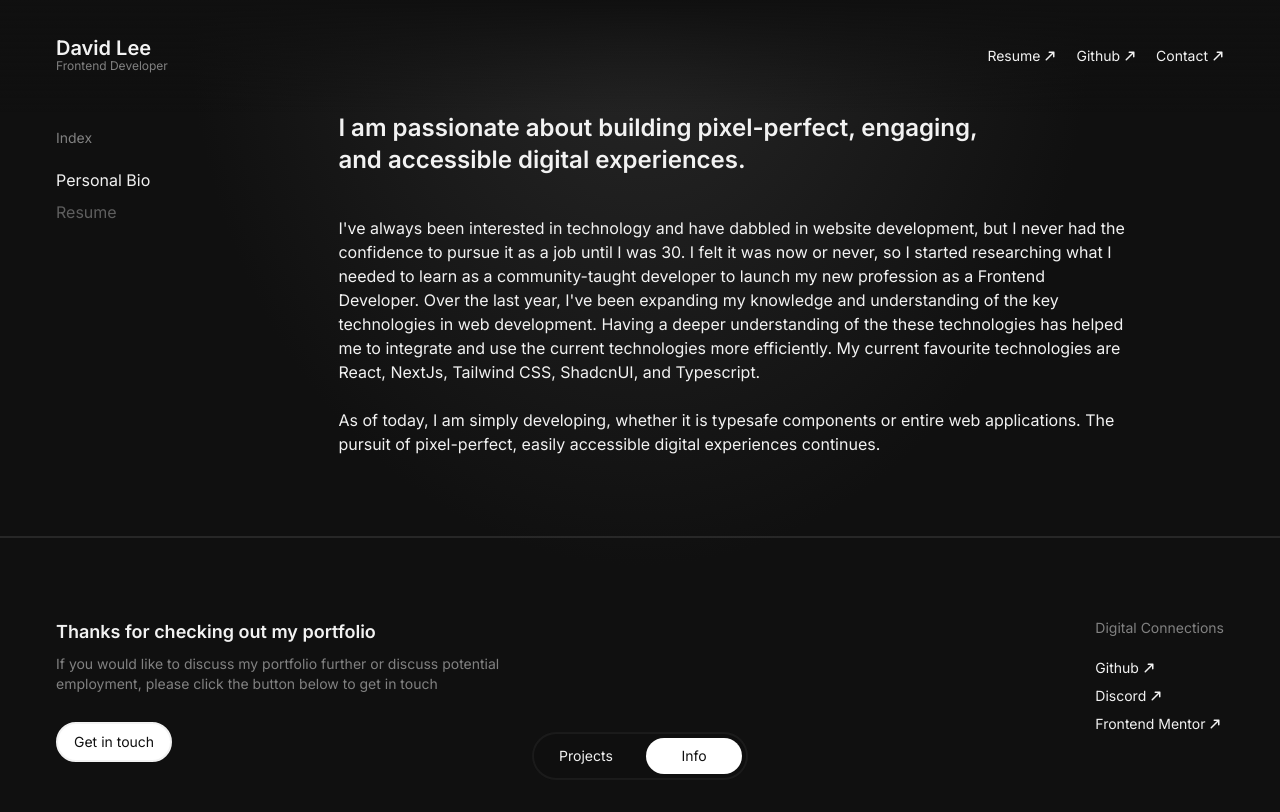
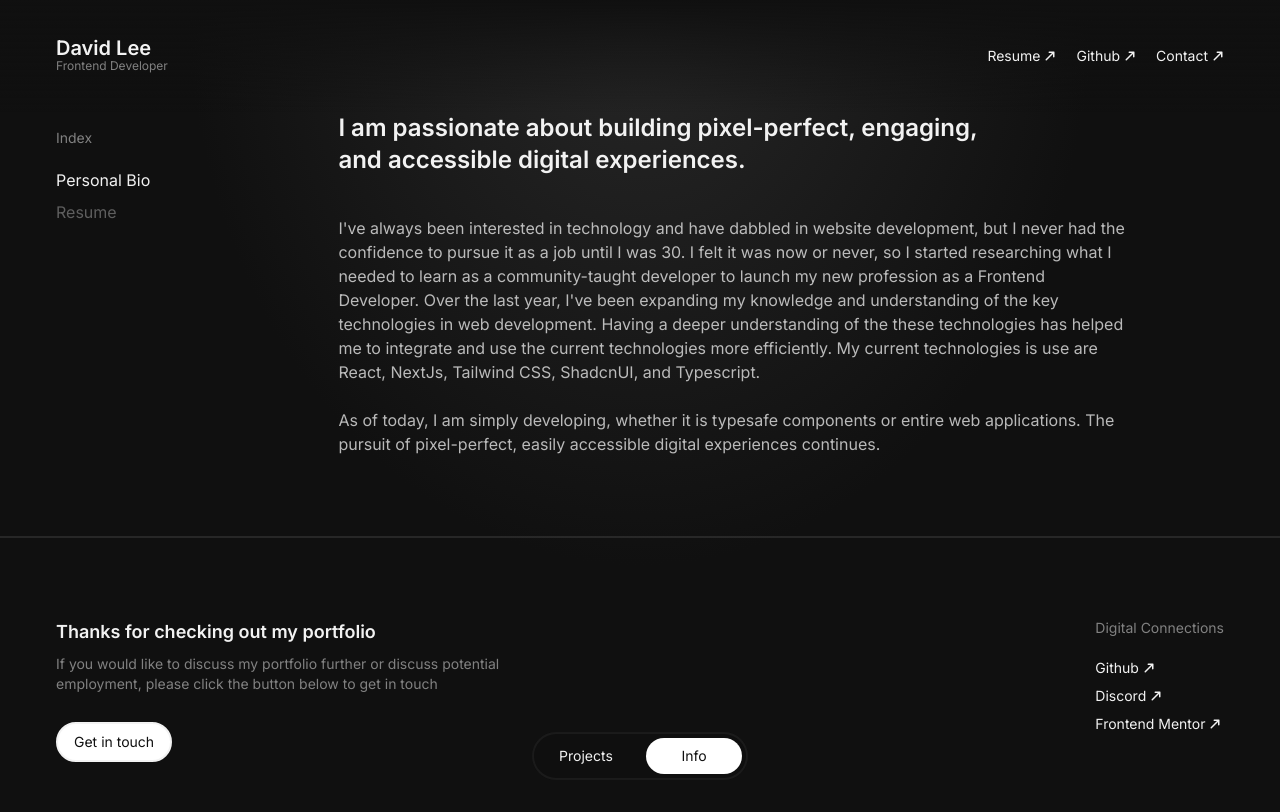
Before and after one commit to DLee1993/Portfolio, a Next.js app: page /info in a window 1280 px wide. Shown: the top 812 px of the page. Built offline with nearby package versions, Linux system fonts and the light colour scheme.

Commit message:
added text content

```diff
--- a/app/(pages)/info/page.tsx
+++ b/app/(pages)/info/page.tsx
@@ -44,7 +44,7 @@ export default function Page() {
                             I am passionate about building pixel-perfect, engaging, and accessible
                             digital experiences.
                         </h3>
-                        <p className="mt-10">
+                        <p className="mt-10 text-csWhite/75">
                             I&apos;ve always been interested in technology and have dabbled in
                             website development, but I never had the confidence to pursue it as a
                             job until I was 30. I felt it was now or never, so I started researching
@@ -53,11 +53,11 @@ export default function Page() {
                             expanding my knowledge and understanding of the key technologies in web
                             development. Having a deeper understanding of the these technologies has
                             helped me to integrate and use the current technologies more
-                            efficiently. My current favourite technologies are React, NextJs,
+                            efficiently. My current technologies is use are React, NextJs,
                             Tailwind CSS, ShadcnUI, and Typescript.
                         </p>
                         <br />
-                        <p>
+                        <p className="text-csWhite/75">
                             As of today, I am simply developing, whether it is typesafe components
                             or entire web applications. The pursuit of pixel-perfect, easily
                             accessible digital experiences continues.
```
